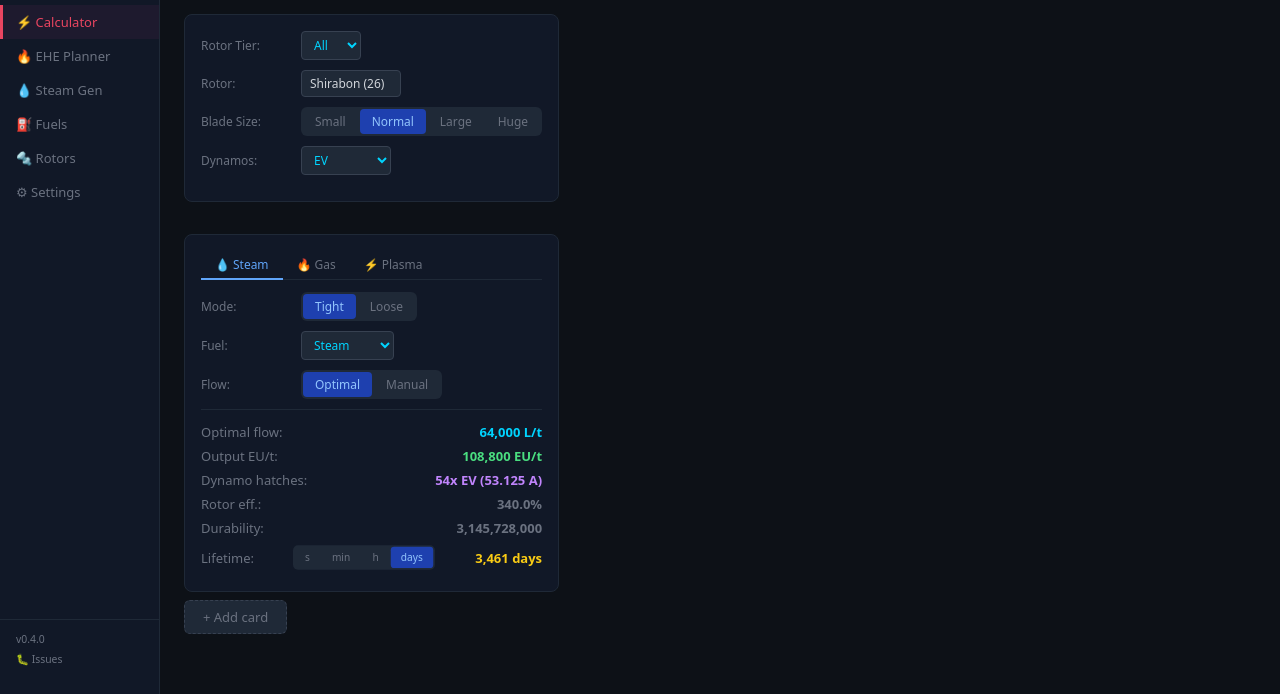
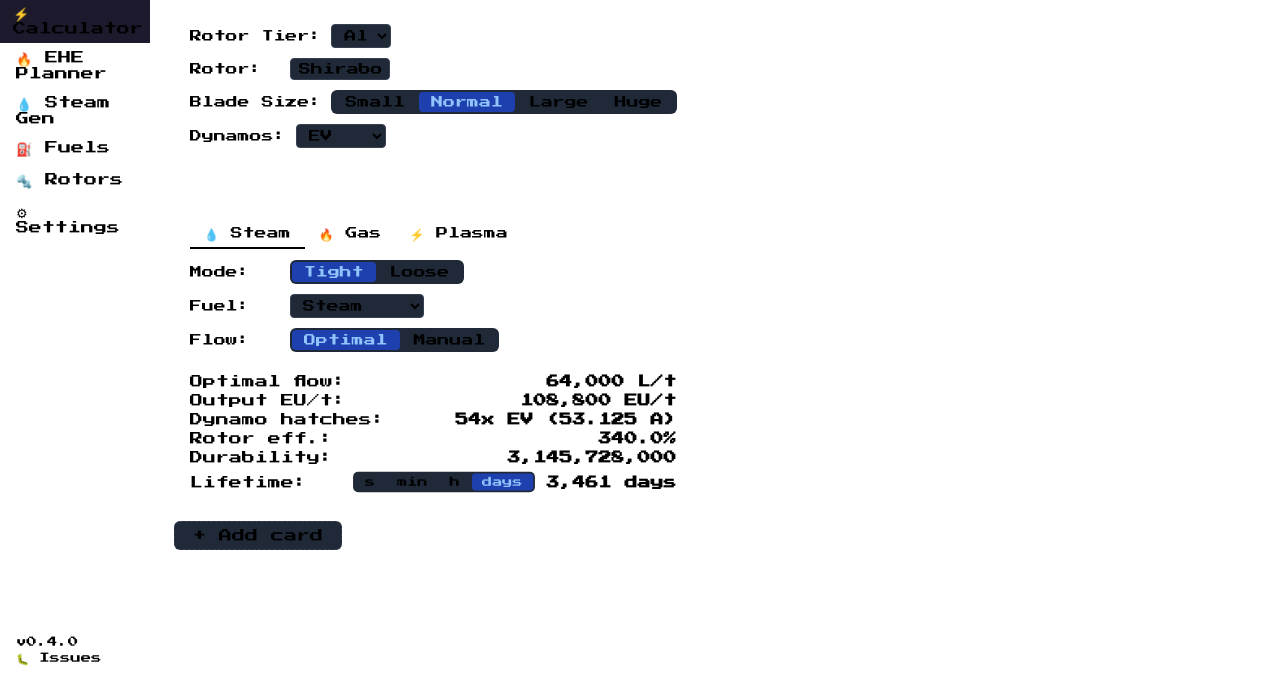
Before and after one commit to Eldrinn-Elantey/GTNH-Large-Turbine-Calculator, a plain HTML site: page web/index.html in a window 1280 px wide. Shown: the part 106-800 px from the top of the page. Drawn offline with Linux system fonts and the light colour scheme.

Commit message:
theme: add Press Start 2P font and Minecraft CSS variables

```diff
--- a/web/css/style.css
+++ b/web/css/style.css
@@ -1,19 +1,19 @@
 :root {
-  --bg:        #0d1117;
-  --card:      #111827;
-  --border:    #1f2937;
-  --text:      #d1d5db;
-  --muted:     #6b7280;
-  --green:     #4ade80;
-  --red:       #e94560;
-  --yellow:    #facc15;
-  --cyan:      #00d4ff;
-  --purple:    #c084fc;
-  --orange:    #fb923c;
-  --blue:      #60a5fa;
-  --sidebar-w: 160px;
-  --font:      system-ui, -apple-system, sans-serif;
-  --font-size: 13px;
+  --mc-bg:      #c6c6c6;
+  --mc-panel:   #8b8b8b;
+  --mc-sidebar: #555555;
+  --mc-dark:    #373737;
+  --mc-light:   #ffffff;
+  --mc-text:    #ffffff;
+  --mc-text-bg: #1a1a1a;
+  --mc-green:   #7ec850;
+  --mc-yellow:  #f6c90e;
+  --mc-red:     #e05c5c;
+  --mc-cyan:    #7ec8c8;
+  --mc-muted:   #aaaaaa;
+  --sidebar-w:  150px;
+  --font:       'Press Start 2P', monospace;
+  --font-size:  10px;
 }
 
 *, *::before, *::after { box-sizing: border-box; margin: 0; padding: 0; }
--- a/web/index.html
+++ b/web/index.html
@@ -4,6 +4,8 @@
   <meta charset="UTF-8">
   <meta name="viewport" content="width=device-width, initial-scale=1.0">
   <title>GTNH Turbine Calculator</title>
+  <link rel="preconnect" href="https://fonts.googleapis.com">
+  <link href="https://fonts.googleapis.com/css2?family=Press+Start+2P&display=swap" rel="stylesheet">
   <link rel="stylesheet" href="css/style.css">
   <link rel="stylesheet" href="css/components.css">
 </head>
```
